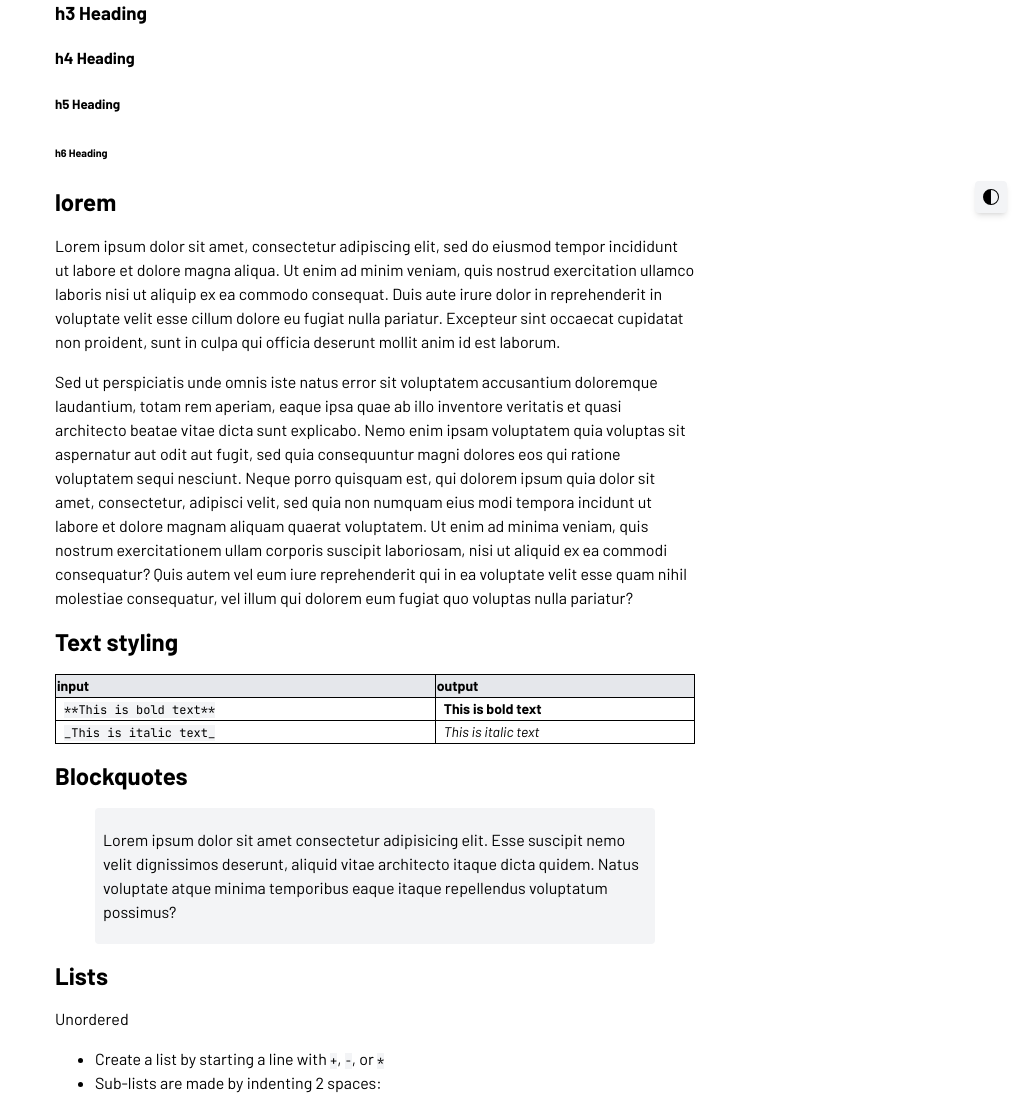
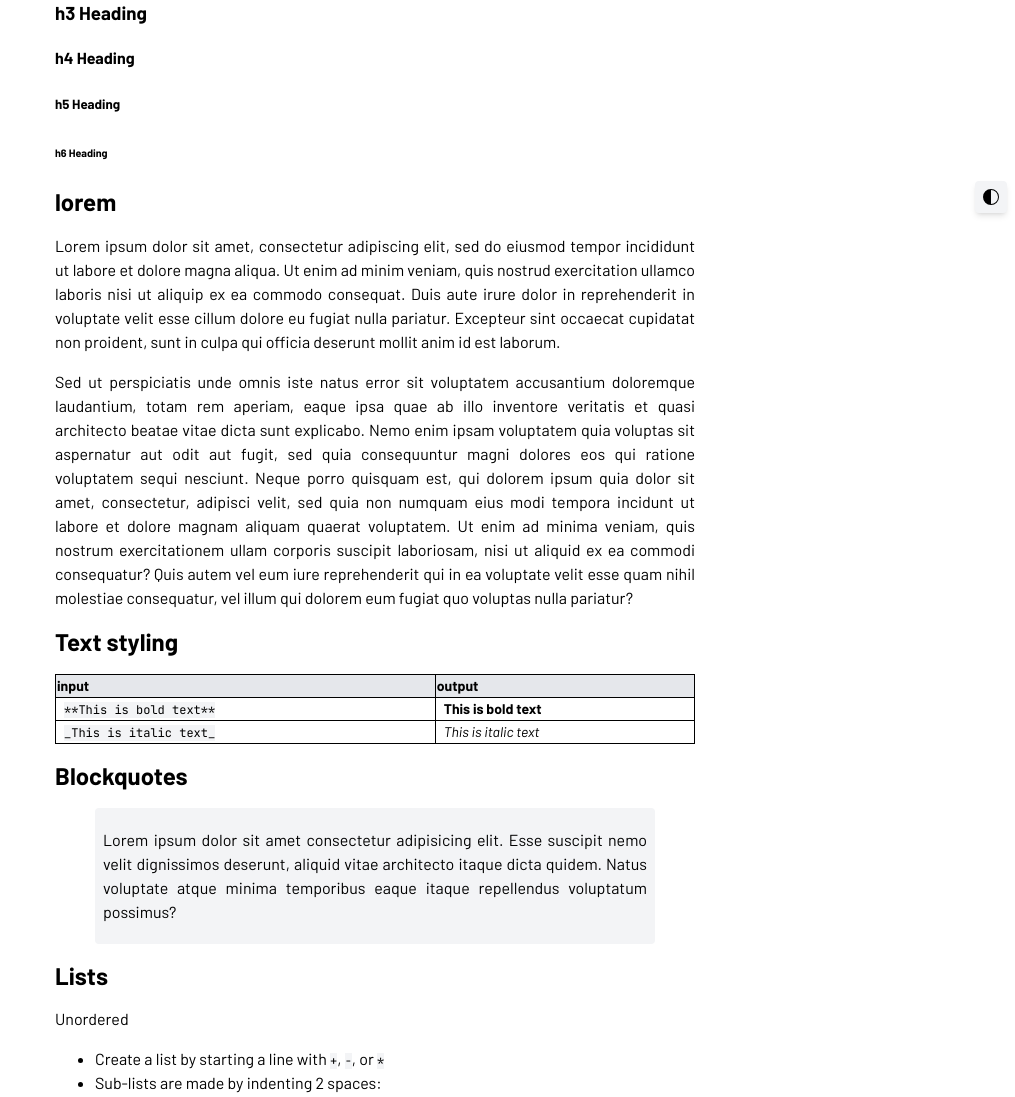
Before and after one commit to bttglc/midnassg, a Flask app: page /posts/lorem/ in a window 1280 px wide. Shown: the part 579-1676 px from the top of the page, without its empty margins (265-1280 px from the left). Run offline with Flask 2, Linux system fonts and the light colour scheme; parts of the project's set-up code (start-up, migrations or seed data) failed here and were passed over; some libraries are stand-ins or nearby versions.

Commit message:
fixed a typo

```diff
--- a/templates/post.html
+++ b/templates/post.html
@@ -5,5 +5,5 @@
   <h1 class="my-1 leading-none">{{meta.title[0]}}</h1>
   <span>{{meta.date[0]}}</span>
 </div>
-<article clas="text-justify">{{post|safe}}</article>
+<article class="text-justify">{{post|safe}}</article>
 {% endblock %}
```
